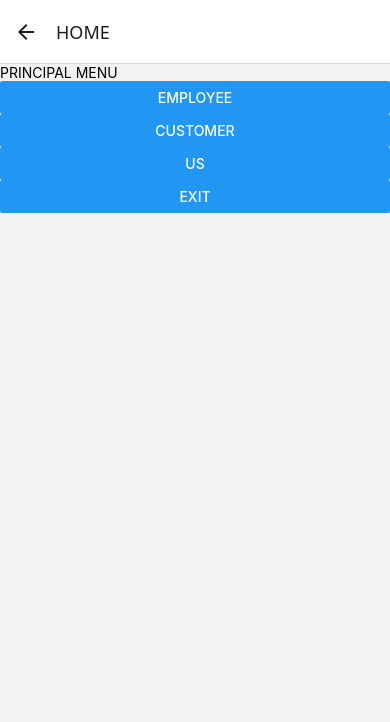
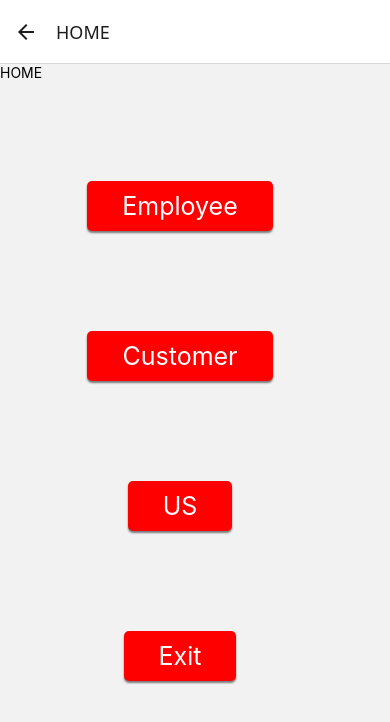
Before and after one commit to GabrielaAZG/DM1, a React Native app: screen /HOME in a window 390 px wide. Shown: the top 722 px of the page. Built offline with nearby package versions, Linux system fonts and the light colour scheme.

Commit message:
Newdependencie

```diff
--- a/package.json
+++ b/package.json
@@ -17,7 +17,8 @@
     "expo": "~52.0.37",
     "expo-status-bar": "~2.0.1",
     "react": "18.3.1",
-    "react-native": "0.76.7"
+    "react-native": "0.76.7",
+    "react-native-picker-select": "^9.3.1"
   },
   "devDependencies": {
     "@babel/core": "^7.20.0"
--- a/src/screens/Login.js
+++ b/src/screens/Login.js
@@ -40,8 +40,9 @@ export default function Login(props){
 
 
     return(
+        <ImageBackground  style={styles.backgroundImage} source={require('../../assets/Login.jpg')}>
         <SafeAreaView>
-            <ImageBackground source={require('../../assets/Login.jpg')} style={styles.backgroundImage}>
+
 
             <View style={styles.container} >
                 <TextInput style={styles.input} placeholder="USER" value= {user} onChangeText={setUser}/>
@@ -55,16 +56,15 @@ export default function Login(props){
                 <TouchableOpacity style={styles.button} onPress={exitApp}>
                     <Text>EXIT</Text>
                 </TouchableOpacity>
-
-
             </View>
             <Image
                 source={require('../../assets/pizza.png')}
                 style={styles.image}
             />
+        </SafeAreaView>
         </ImageBackground>
 
-    </SafeAreaView>
+
     )
 }
 
@@ -75,7 +75,7 @@ const styles = StyleSheet.create({
         resizeMode: 'cover', // Ajusta la imagen para cubrir toda la pantalla
         justifyContent: 'center',
 
-        height: '175%'
+        height: '120%'
       },
     image: {
         width: 125,
@@ -102,7 +102,7 @@ const styles = StyleSheet.create({
         borderColor: '#ccc',
         borderRadius:5,
         padding:10,
-        marginTop: 240,
+        marginTop: 20,
         marginBottom:10,
         justifyContent:'space-around',
         alignContent:'center',
--- a/src/screens/PrincipalMenu.js
+++ b/src/screens/PrincipalMenu.js
@@ -1,5 +1,5 @@
 import React from "react";
-import {View, Text, TextInput, Button, SafeAreaView, Image, StyleSheet, Alert, Platform, BackHandler} from "react-native";
+import {View, Text, TextInput, Button, SafeAreaView, Image, StyleSheet, Alert, Platform, BackHandler,TouchableOpacity} from "react-native";
 
 export default function PrincipalMenu(props){
     //console.log(props);
@@ -23,12 +23,24 @@ export default function PrincipalMenu(props){
 
     return(
         <SafeAreaView>
-            <Text>PRINCIPAL MENU</Text>
 
-            <Button title="Employee" onPress={goToOrder}/>
-            <Button title="Customer" onPress={goToCustomer}/>
-            <Button title="US" onPress={() => console.log("Enviado")}/>
-            <Button title="EXIT" onPress={goToLogin}/>
+            <Text>HOME</Text>
+
+            <View style={styles.container}>
+                <TouchableOpacity style={styles.button} onPress={goToOrder}>
+                    <Text style={styles.buttonText}>Employee</Text>
+                </TouchableOpacity>
+                <TouchableOpacity style={styles.button} onPress={goToCustomer}>
+                    <Text style={styles.buttonText}>Customer</Text>
+                </TouchableOpacity>
+                <TouchableOpacity style={styles.button} onPress={() => console.log("Enviado")}>
+                    <Text style={styles.buttonText}>US</Text>
+                </TouchableOpacity>
+                <TouchableOpacity style={styles.button} onPress={goToLogin}>
+                    <Text style={styles.buttonText}>Exit</Text>
+                </TouchableOpacity>
+            </View>
+
 
 
         </SafeAreaView>
@@ -42,5 +54,30 @@ const styles = StyleSheet.create({
         height: 125,
         marginBottom: 20
 
-    }
+    },
+    container:{
+        justifyContent:'space-around',
+        alignItems:'center',
+        paddingBottom:10
+    },
+    button: {
+        backgroundColor: 'red',
+        paddingVertical: 10,
+        paddingHorizontal: 35,
+        borderRadius: 5,
+        borderWidth: 0, // Ancho del borde
+        borderColor: 'black', // Color del borde
+        shadowColor: '#000', // Sombra para mejorar visibilidad en iOS
+        shadowOffset: { width: 0, height: 2 },
+        shadowOpacity: 0.5,
+        shadowRadius: 2,
+        elevation: 2,
+        marginTop:100,
+        alignItems:'center',
+        marginEnd:30
+      },
+      buttonText: {
+        color: 'white',
+        fontSize: 25,
+      }
 });
```
Also changed, not shown: 1 other file (tests, documents, lock files or other folders).
